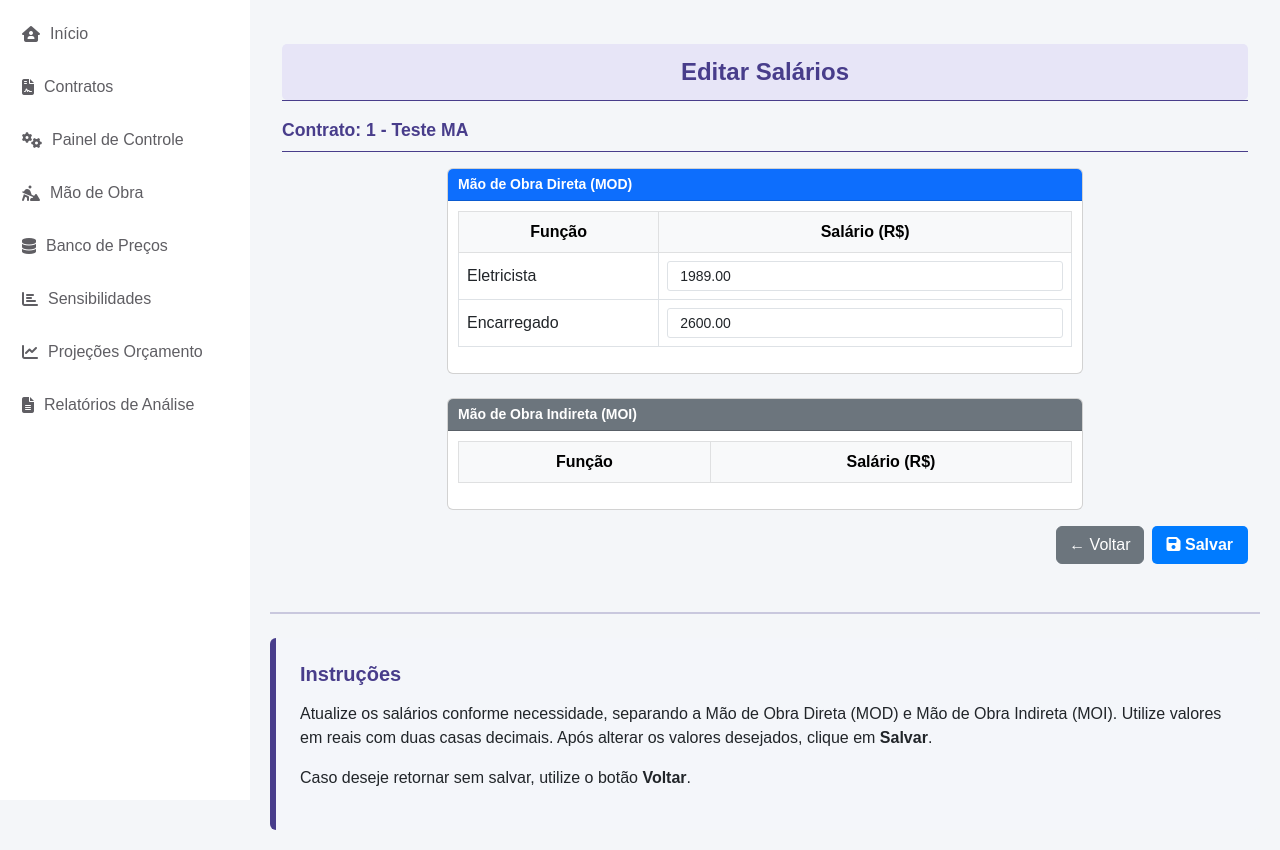
After one commit to oseascavalcante/Empresa-Referencia-PP, a Django app: page /cadastro_equipe/editar-salarios/1/ in a window 1280 px wide. The commit adds this page. Run offline with Django 5.2, Linux system fonts and the light colour scheme; data comes from the database, SQL or seed files in the repository; both versions use the stored data as it was after the commit; lists and menus that the app fills with data are empty.

Commit message:
Atualizações no template e na view para exibir salários corretamente

```diff
--- a/cad_contrato/templates/cadastro_contrato.html
+++ b/cad_contrato/templates/cadastro_contrato.html
@@ -113,7 +113,7 @@
 </head>
 <body>
     <div class="container mt-4">
-        <form method="post">
+        <form method="post" onsubmit="return confirm('Deseja salvar este contrato?');">
             {% csrf_token %}
             <div class="row mt-2">
                 <div class="col-md-3">
--- a/cadastro_equipe/templates/composicao_equipe.html
+++ b/cadastro_equipe/templates/composicao_equipe.html
@@ -245,7 +245,7 @@
             let editingId = null;
 
             document.getElementById("adicionar").addEventListener("click", function (event) {
-                if (!confirm("Tem certeza de que deseja adicionar equipe(s)?")) {
+                if (!confirm("Deseja adicionar equipe(s)?")) {
                     event.preventDefault(); // Impede a execução se o usuário cancelar
                     return;
                 }
--- a/cadastro_equipe/templates/detalhes_equipe.html
+++ b/cadastro_equipe/templates/detalhes_equipe.html
@@ -117,7 +117,7 @@
                         <tr>
                             <td>{{ funcao.funcao.nome }}</td>
                             <td>{{ funcao.quantidade_funcionarios }}</td>
-                            <td>{{ funcao.funcao.salario }}</td>
+                            <td>{{ funcao.salario }}</td>
                             <td>{{ funcao.periculosidade }}</td>
                             <td>{{ funcao.horas_extras_50 }}</td>
                             <td>{{ funcao.horas_prontidao }}</td>
--- /dev/null
+++ b/cadastro_equipe/templates/editar_salarios.html
@@ -0,0 +1,146 @@
+{% extends 'base.html' %}
+
+{% block content %}
+<div class="container-fluid mt-4">
+    <!-- Título principal -->
+    <div class="header">
+        Editar Salários
+    </div>
+    <p class="text-center mt-0 font-weight-bold" style="font-size: 0.8rem; border-bottom: 1px solid #483D8B;"> </p>
+    <p class="form-label fw-bold" style="color: #483D8B; font-size: 1.1rem;">Contrato: {{ contrato.contrato }} - {{ contrato.escopo_contrato }}</p>
+    <p class="text-muted" style="font-size: 0.8rem; border-bottom: 1px solid #483D8B;"></p>
+
+    <form id="salariosForm" method="post">
+        {% csrf_token %}
+        <div class="row d-flex justify-content-center align-items-stretch mt-3">
+            <!-- Mão de Obra Direta (MOD) -->
+            <div class="col-lg-8">
+                <div class="card w-100 h-100">
+                    <div class="card-header bg-primary text-white">
+                        Mão de Obra Direta (MOD)
+                    </div>
+                    <div class="card-body">
+                        <div class="table-responsive">
+                            <table class="table table-bordered">
+                                <thead class="table-light">
+                                    <tr class="text-center">
+                                        <th>Função</th>
+                                        <th>Salário (R$)</th>
+                                    </tr>
+                                </thead>
+                                <tbody>
+                                    {% for funcao in funcoes %}
+                                    <tr>
+                                        <td class="align-middle">{{ funcao.nome }}</td>
+                                        <td>
+                                            <input type="number" name="salario_mod_{{ funcao.id }}" class="form-control salario-input-mod" data-id="{{ funcao.id }}" value="{{ funcao.salario_atual }}" step="0.01" min="0">
+                                        </td>
+                                    </tr>
+                                    {% endfor %}
+                                </tbody>
+                            </table>
+                        </div>
+                    </div>
+                </div>
+            </div>
+
+            <!-- Mão de Obra Indireta (MOI) -->
+            <div class="col-lg-8 mt-4">
+                <div class="card w-100 h-100">
+                    <div class="card-header bg-secondary text-white">
+                        Mão de Obra Indireta (MOI)
+                    </div>
+                    <div class="card-body">
+                        <div class="table-responsive">
+                            <table class="table table-bordered">
+                                <thead class="table-light">
+                                    <tr class="text-center">
+                                        <th>Função</th>
+                                        <th>Salário (R$)</th>
+                                    </tr>
+                                </thead>
+                                <tbody>
+                                    {% comment %} Preencher aqui no futuro com funcoes_moi {% endcomment %}
+                                </tbody>
+                            </table>
+                        </div>
+                    </div>
+                </div>
+            </div>
+
+        </div>
+
+        <!-- Botões de ação -->
+        <div class="row mt-3">
+            <div class="col-md-12 d-flex justify-content-end gap-2">
+                <button type="button" class="btn btn-secondary" onclick="window.history.back();">
+                    ← Voltar
+                </button>
+                <button type="button" id="salvar" class="btn btn-save">
+                    <i class="fas fa-save"></i> Salvar
+                </button>
+            </div>
+        </div>
+    </form>
+
+</div>
+
+<script>
+    document.addEventListener('DOMContentLoaded', function () {
+        document.getElementById('salvar').addEventListener('click', function () {
+            if (!confirm('Deseja salvar as alterações?')) {
+                return;
+            }
+
+            const funcoes_mod = [];
+            document.querySelectorAll('.salario-input-mod').forEach(input => {
+                funcoes_mod.push({
+                    id: input.dataset.id,
+                    salario: parseFloat(input.value)
+                });
+            });
+
+            const funcoes_moi = [];
+            document.querySelectorAll('.salario-input-moi').forEach(input => {
+                funcoes_moi.push({
+                    id: input.dataset.id,
+                    salario: parseFloat(input.value)
+                });
+            });
+
+            fetch('', {
+                method: 'POST',
+                headers: {
+                    'Content-Type': 'application/json',
+                    'X-CSRFToken': '{{ csrf_token }}'
+                },
+                body: JSON.stringify({ funcoes: funcoes_mod })
+            })
+            .then(response => response.json())
+            .then(data => {
+                if (data.status === 'success') {
+                    alert(data.message);
+                    window.location.reload();
+                } else {
+                    alert('Erro ao salvar os dados: ' + data.message);
+                }
+            })
+            .catch(error => console.error('Erro:', error));
+        });
+    });
+</script>
+
+<hr class="mt-5 mb-4" style="border: 1px solid #483D8B;">
+
+<div class="container mt-4 p-4 rounded" style="background-color: #f4f6fa; border-left: 6px solid #483D8B;">
+    <h5 class="fw-bold mb-3" style="color: #483D8B;">Instruções</h5>
+    <p>
+        Atualize os salários conforme necessidade, separando a Mão de Obra Direta (MOD) e Mão de Obra Indireta (MOI).
+        Utilize valores em reais com duas casas decimais.
+        Após alterar os valores desejados, clique em <strong>Salvar</strong>.
+    </p>
+    <p>
+        Caso deseje retornar sem salvar, utilize o botão <strong>Voltar</strong>.
+    </p>
+</div>
+{% endblock %}
--- a/cadastro_equipe/urls.py
+++ b/cadastro_equipe/urls.py
@@ -1,5 +1,5 @@
 from django.urls import path
-from .views import EquipeCreateView, FuncaoCreateView, ComposicaoEquipeView, ComposicaoEquipeDeleteView, ComposicaoEquipeUpdateView, ComposicaoEquipeDetailView, ComposicaoEquipeJSONView
+from .views import EquipeCreateView, FuncaoCreateView, ComposicaoEquipeView, ComposicaoEquipeDeleteView, ComposicaoEquipeUpdateView, ComposicaoEquipeDetailView, ComposicaoEquipeJSONView, EditarSalariosView
 
 urlpatterns = [
     path('adicionar-equipe/', EquipeCreateView.as_view(), name='adicionar_equipe'),
@@ -9,5 +9,6 @@ urlpatterns = [
     path('composicao/<uuid:pk>/editar/', ComposicaoEquipeUpdateView.as_view(), name='editar_composicao'),
     path('composicao/<uuid:pk>/detalhes/', ComposicaoEquipeDetailView.as_view(), name='detalhes_equipe'),  # Nova rota
     path('composicao/<uuid:pk>/json/', ComposicaoEquipeJSONView.as_view(), name='composicao_equipe_json'),
+    path('editar-salarios/<int:contrato_id>/', EditarSalariosView.as_view(), name='editar_salarios'),
 
 ]
--- a/cadastro_equipe/views.py
+++ b/cadastro_equipe/views.py
@@ -1,5 +1,6 @@
+from decimal import Decimal, InvalidOperation
 from django.urls import reverse_lazy
-from django.views.generic import ListView, CreateView, DeleteView, UpdateView, DetailView
+from django.views.generic import ListView, CreateView, DeleteView, UpdateView, DetailView, View
 from .models import Equipe, Funcao, ComposicaoEquipe, FuncaoEquipe
 from .forms import EquipeForm, FuncaoForm
 from django.shortcuts import redirect, render
@@ -9,6 +10,7 @@ from django.views import View
 from django.shortcuts import get_object_or_404
 from cad_contrato.models import CadastroContrato
 from django.db.models import Sum
+from collections import OrderedDict
 
 class EquipeCreateView(CreateView):
     model = Equipe
@@ -44,6 +46,9 @@ class ComposicaoEquipeUpdateView(UpdateView):
         composicao.observacao = data.get('observacao')
         composicao.save()
 
+        # Obter o contrato associado à composição
+        contrato = composicao.contrato
+
         # Atualizar FuncaoEquipe
         FuncaoEquipe.objects.filter(composicao=composicao).delete()
         for row in data.get('dados', []):
@@ -52,10 +57,21 @@ class ComposicaoEquipeUpdateView(UpdateView):
                 continue
 
             funcao = get_object_or_404(Funcao, nome=funcao_nome)
+
+            salario = row.get('salario', funcao.salario)
+            if isinstance(salario, str):
+                salario = salario.replace(',', '.')
+            try:
+                salario = Decimal(salario)
+            except InvalidOperation:
+                return JsonResponse({'status': 'error', 'message': f'O valor "{salario}" não é um número decimal válido.'}, status=400)
+
             FuncaoEquipe.objects.create(
+                contrato=contrato,  # Passar o contrato associado
                 composicao=composicao,
                 funcao=funcao,
                 quantidade_funcionarios=row['quantidade'] or 0,
+                salario=row.get('salario', funcao.salario),
                 periculosidade=row['periculosidade'] if isinstance(row['periculosidade'], bool) else False,
                 horas_extras_50=row['horas_extras_50'] or 0,
                 horas_prontidao=row['horas_prontidao'] or 0,
@@ -138,10 +154,21 @@ class ComposicaoEquipeView(View):
                 except Funcao.DoesNotExist:
                     return JsonResponse({'status': 'error', 'message': f'Função {funcao_nome} não encontrada'}, status=400)
 
+                # Converte o salário para o formato decimal esperado
+                salario = row.get('salario', funcao.salario)
+                if isinstance(salario, str):
+                    salario = salario.replace(',', '.')
+                try:
+                    salario = Decimal(salario)
+                except InvalidOperation:
+                    return JsonResponse({'status': 'error', 'message': f'O valor "{salario}" não é um número decimal válido.'}, status=400)
+
                 FuncaoEquipe.objects.create(
+                    contrato=contrato,
                     composicao=composicao,
                     funcao=funcao,
                     quantidade_funcionarios=row['quantidade'] or 0,
+                    salario=salario,
                     periculosidade=row['periculosidade'] if isinstance(row['periculosidade'], bool) else False,
                     horas_extras_50=row['horas_extras_50'] or 0,
                     horas_prontidao=row['horas_prontidao'] or 0,
@@ -157,8 +184,8 @@ class ComposicaoEquipeView(View):
             return JsonResponse({'status': 'error', 'message': 'Erro ao decodificar JSON'}, status=400)
 
         except Exception as e:
+            print("Erro interno:", str(e))  # Log para verificar erros internos
             return JsonResponse({'status': 'error', 'message': f'Erro interno do servidor: {str(e)}'}, status=500)
-
 
 class ComposicaoEquipeJSONView(View):
     def get(self, request, pk):
@@ -170,7 +197,7 @@ class ComposicaoEquipeJSONView(View):
             dados.append({
                 'funcao': funcao.funcao.nome,
                 'quantidade': funcao.quantidade_funcionarios,
-                'salario': funcao.funcao.salario,
+                'salario': str(funcao.salario),
                 'periculosidade': funcao.periculosidade,
                 'horas_extras_50': funcao.horas_extras_50,
                 'horas_prontidao': funcao.horas_prontidao,
@@ -189,3 +216,56 @@ class ComposicaoEquipeJSONView(View):
             'dados': dados
         }
         return JsonResponse(response_data)
+
+
+class EditarSalariosView(View):
+    template_name = 'editar_salarios.html'
+
+    def get(self, request, contrato_id):
+        contrato = get_object_or_404(CadastroContrato, contrato=contrato_id)
+
+        # Buscar todas as funções do contrato
+        funcoes_queryset = (
+            FuncaoEquipe.objects
+            .filter(contrato=contrato)
+            .select_related('funcao')
+            .order_by('funcao_id')  # Facilita o agrupamento
+        )
+
+        funcoes_dict = OrderedDict()
+        for funcao_equipe in funcoes_queryset:
+            if funcao_equipe.funcao_id not in funcoes_dict:
+                funcoes_dict[funcao_equipe.funcao_id] = {
+                    'id': funcao_equipe.funcao_id,
+                    'nome': funcao_equipe.funcao.nome,
+                    'salario_atual': str(funcao_equipe.salario)
+
+                }
+
+        funcoes = list(funcoes_dict.values())
+
+        return render(request, self.template_name, {
+            'contrato': contrato,
+            'funcoes': funcoes
+        })
+
+    def post(self, request, contrato_id):
+        contrato = get_object_or_404(CadastroContrato, contrato=contrato_id)
+        data = json.loads(request.body)
+
+        for funcao_data in data.get('funcoes', []):
+            funcao_id = funcao_data.get('id')
+            novo_salario = funcao_data.get('salario')
+
+            if not funcao_id or novo_salario is None:
+                continue
+
+            try:
+                novo_salario = Decimal(str(novo_salario))
+            except InvalidOperation:
+                return JsonResponse({'status': 'error', 'message': f'Salário inválido para função ID {funcao_id}.'}, status=400)
+
+            # Atualizar todos os registros dessa função dentro do contrato
+            FuncaoEquipe.objects.filter(contrato=contrato, funcao_id=funcao_id).update(salario=novo_salario)
+
+        return JsonResponse({'status': 'success', 'message': 'Salários atualizados com sucesso!'})
--- a/mao_obra/templates/grupo_abc_form.html
+++ b/mao_obra/templates/grupo_abc_form.html
@@ -25,7 +25,7 @@
 
     </div>
 
-    <form method="post">
+    <form method="post" onsubmit="return confirm('Deseja salvar Encargos Sociais?');">
         {% csrf_token %}
         <div class="row d-flex justify-content-center align-items-stretch mt-3">
             <!-- GRUPO A -->
```
Also changed, not shown: cad_contrato/templates/menu_despesas.html (+12 -2 lines), cadastro_equipe/models.py (+8 -0 lines), mao_obra/views.py (+9 -3 lines), cad_contrato/migrations/0001_initial.py, cadastro_equipe/migrations/0001_initial.py, cadastro_equipe/migrations/0002_remove_funcaoequipe_horas_extras_70_and_more.py (deleted), db.sqlite3, mao_obra/migrations/0001_initial.py, mao_obra/migrations/0002_alter_grupoaencargos_fap.py (deleted), mao_obra/urls.py (line endings or trailing spaces).
